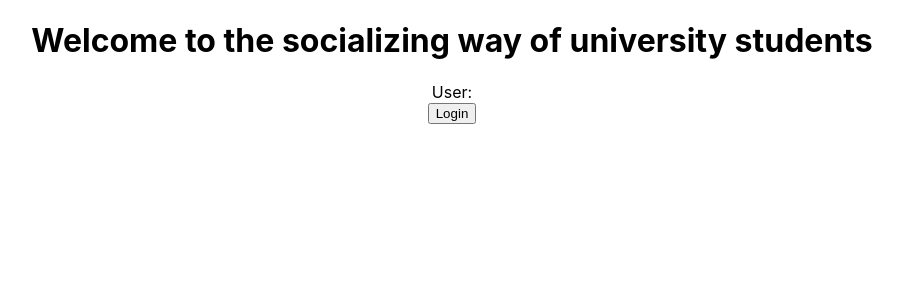
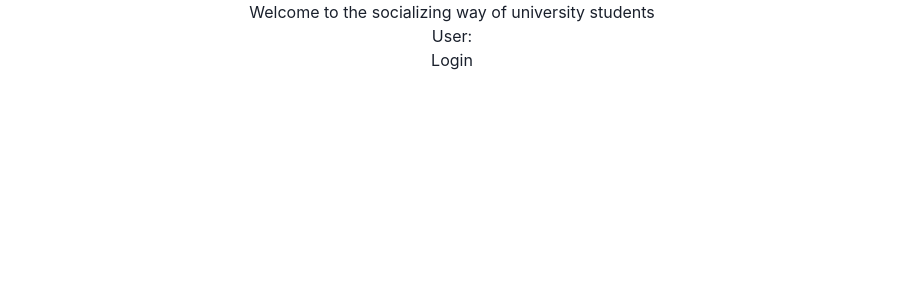
Before and after one commit to Enesmerdane/social-media-for-university-students, a React (Create React App) app: page / in a window 1280 px wide. Shown: the top 300 px of the page, without its empty margins (188-1091 px from the left). Built offline with nearby package versions, Linux system fonts and the light colour scheme.

Commit message:
chakra-ui added
chakra-ui added

```diff
--- a/package.json
+++ b/package.json
@@ -3,9 +3,13 @@
   "version": "0.1.0",
   "private": true,
   "dependencies": {
+    "@chakra-ui/react": "^2.4.8",
+    "@emotion/react": "^11.10.5",
+    "@emotion/styled": "^11.10.5",
     "@testing-library/jest-dom": "^5.16.5",
     "@testing-library/react": "^13.4.0",
     "@testing-library/user-event": "^13.5.0",
+    "framer-motion": "^6.5.1",
     "react": "^18.2.0",
     "react-dom": "^18.2.0",
     "react-scripts": "5.0.1",
--- a/src/App.js
+++ b/src/App.js
@@ -4,10 +4,6 @@
 
 function App() {
   const { user, loggedIn, login, logout } = useAuth();
-
-  useEffect(() => {
-    console.log("App rendered");
-  }, []);
 
   const buttonHandler = () => {
     if (loggedIn) {
@@ -19,7 +15,8 @@
 
   return (
     <div className="App">
-      <h1>Welcome to the socializing way of university students</h1>
+      Welcome to the socializing way of university students
+      <br />
       User: {user}
       <br />
       <button onClick={buttonHandler}>{loggedIn ? "Logout" : "Login"} </button>
--- a/src/index.js
+++ b/src/index.js
@@ -5,11 +5,14 @@
 import reportWebVitals from "./reportWebVitals";
 
 import { AuthProvider } from "./context/AuthContext";
+import { ChakraProvider } from "@chakra-ui/react";
 
 const root = ReactDOM.createRoot(document.getElementById("root"));
 root.render(
   <AuthProvider>
-    <App />
+    <ChakraProvider>
+      <App />
+    </ChakraProvider>
   </AuthProvider>
 );
 
```
Also changed, not shown: src/components/Navbar/index.js (added), src/components/Navbar/style.css (added), 1 other file (tests, documents, lock files or other folders).
